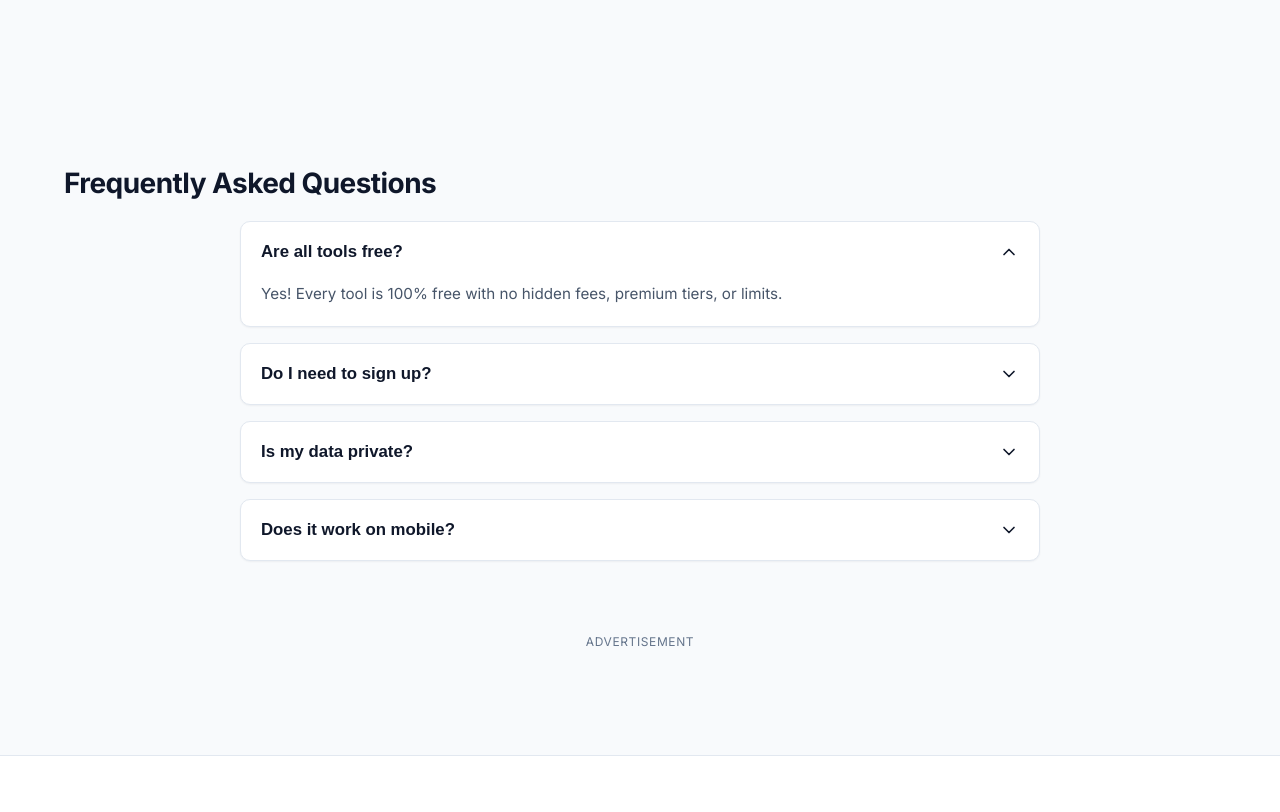
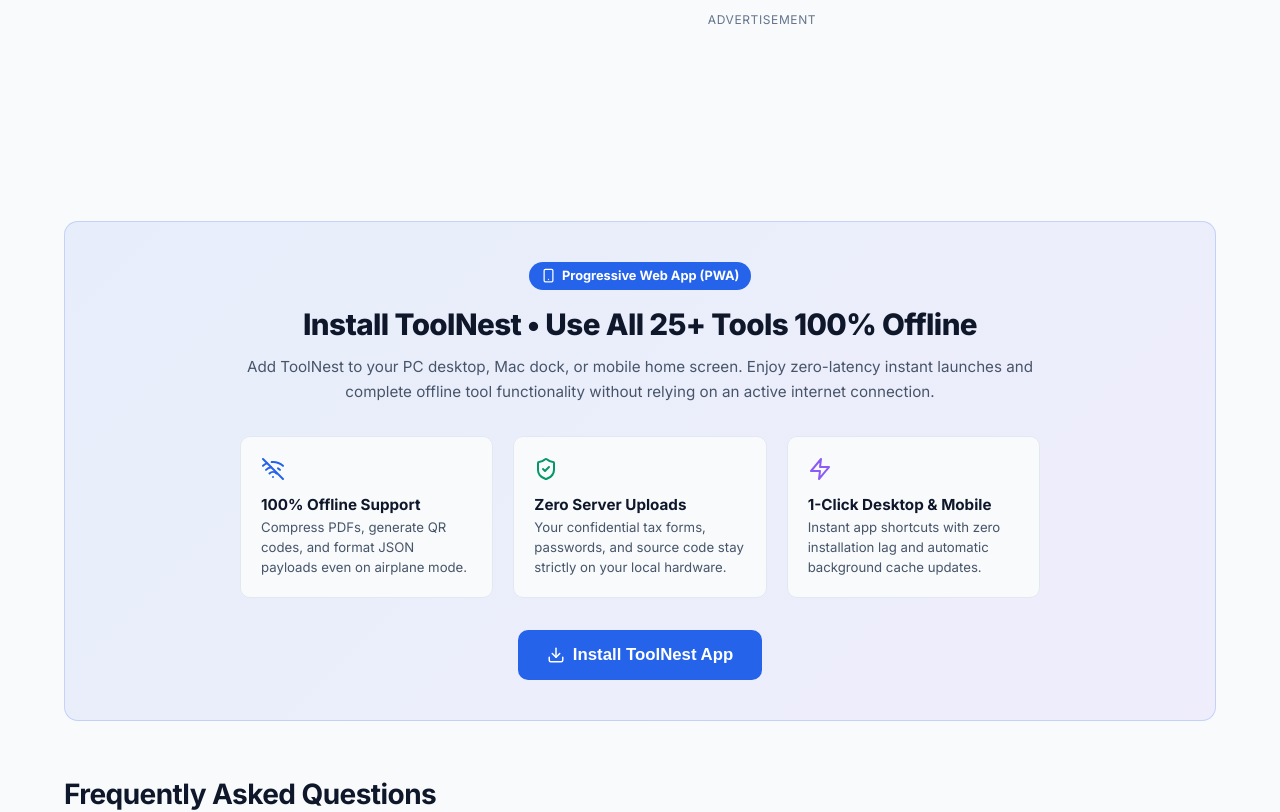
Before and after one commit to Ayaanshaikh20/Toolnest, a React (Vite) app: page / in a window 1280 px wide. Shown: the part 1680-2492 px from the top of the page. Built offline with nearby package versions, Linux system fonts and the light colour scheme.

Commit message:
feat: implement HomePage with PWA installation support, category filtering, and searchable tool grid

```diff
--- a/src/pages/HomePage.jsx
+++ b/src/pages/HomePage.jsx
@@ -1,4 +1,4 @@
-import React, { useState } from 'react';
+import React, { useState, useEffect } from 'react';
 import { Link } from 'react-router-dom';
 import { TOOLS_DATA, CATEGORIES } from '../data/toolsData';
 import { SearchBar } from '../components/SearchBar';
@@ -6,11 +6,49 @@
 import { AdPlaceholder } from '../components/AdPlaceholder';
 import { FAQ } from '../components/FAQ';
 import { CustomToolIcon } from '../components/CustomToolIcons';
-import { Search, X } from 'lucide-react';
+import { Search, X, Smartphone, WifiOff, Zap, ShieldCheck, Download, Sparkles, CheckCircle2 } from 'lucide-react';
 
 export const HomePage = ({ onOpenCommandPalette }) => {
   const [searchQuery, setSearchQuery] = useState('');
   const [activeCategory, setActiveCategory] = useState('all');
+  const [installPrompt, setInstallPrompt] = useState(null);
+  const [isInstalled, setIsInstalled] = useState(false);
+
+  useEffect(() => {
+    if (window.matchMedia('(display-mode: standalone)').matches || window.navigator.standalone === true) {
+      setIsInstalled(true);
+      return;
+    }
+
+    const handleBeforeInstall = (e) => {
+      e.preventDefault();
+      setInstallPrompt(e);
+    };
+    const handleAppInstalled = () => {
+      setIsInstalled(true);
+      setInstallPrompt(null);
+    };
+
+    window.addEventListener('beforeinstallprompt', handleBeforeInstall);
+    window.addEventListener('appinstalled', handleAppInstalled);
+
+    return () => {
+      window.removeEventListener('beforeinstallprompt', handleBeforeInstall);
+      window.removeEventListener('appinstalled', handleAppInstalled);
+    };
+  }, []);
+
+  const handleInstallClick = async () => {
+    if (!installPrompt) {
+      alert('To install ToolNest on mobile/desktop, tap the Install button in your browser address bar or use "Add to Home Screen" in your browser menu.');
+      return;
+    }
+    installPrompt.prompt();
+    const { outcome } = await installPrompt.userChoice;
+    if (outcome === 'accepted') {
+      setInstallPrompt(null);
+    }
+  };
 
   const filteredTools = TOOLS_DATA.filter(tool => {
     const q = searchQuery.toLowerCase();
@@ -23,10 +61,11 @@
   });
 
   const homepageFaqs = [
-    { question: 'Are all tools free?', answer: 'Yes! Every tool is 100% free with no hidden fees, premium tiers, or limits.' },
-    { question: 'Do I need to sign up?', answer: 'No account required. Visit any tool URL and start working immediately.' },
-    { question: 'Is my data private?', answer: 'Yes. All tools run inside your browser. Your files and text never leave your device.' },
-    { question: 'Does it work on mobile?', answer: 'Yes, fully responsive on smartphones, tablets, and desktops.' }
+    { question: 'Can I use ToolNest offline?', answer: 'Yes! ToolNest is a Progressive Web App (PWA). You can install it on your computer, tablet, or smartphone to run all PDF, developer, image, and text utilities completely offline without an internet connection.' },
+    { question: 'How do I install the ToolNest app?', answer: 'Click the "Install App" button in the header or homepage banner. On Android and PC/Mac, it will install instantly. On iOS Safari, tap the Share button and select "Add to Home Screen".' },
+    { question: 'Are all tools 100% free?', answer: 'Yes! Every tool is completely free with no subscription tiers, daily usage limits, or hidden fees.' },
+    { question: 'Is my data and file content private?', answer: 'Yes, 100%. All processing runs locally inside your browser memory using WebAssembly and client-side JavaScript. Your files and data are never uploaded to any remote server.' },
+    { question: 'Do I need to sign up or create an account?', answer: 'No registration is required. Open any tool and start working immediately.' }
   ];
 
   const homepageStructuredData = {
@@ -44,22 +83,25 @@
   return (
     <div>
       <SEO
-        title="ToolNest - Free Online Tools That Just Work"
-        description="Fast, simple and free tools for developers, creators, students and everyday tasks. No registration, client-side processing, and 100% private."
+        title="ToolNest - 25+ Free Online Tools & Offline PWA Utilities"
+        description="Fast, private and free web utilities for developers, creators, students and everyday productivity. PDF tools, image compressors, QR codes, and converters with 100% offline PWA support."
         canonicalUrl="/"
         structuredData={homepageStructuredData}
       />
 
-      {/* ── Compact Hero ── */}
+      {/* ── Compact Hero with PWA Badges ── */}
       <section className="hero-compact">
         <div className="container">
           <div className="hero-compact-inner">
             <div className="hero-compact-text">
+              <div style={{ display: 'inline-flex', alignItems: 'center', gap: '0.4rem', padding: '0.25rem 0.65rem', borderRadius: '999px', background: 'rgba(37, 99, 235, 0.1)', color: 'var(--primary-color)', fontSize: '0.78rem', fontWeight: '700', marginBottom: '0.75rem' }}>
+                <Sparkles size={14} /> 25+ Tools &bull; 100% Offline PWA Ready
+              </div>
               <h1>Free Online Tools.<br /><span style={{ color: 'var(--primary-color)' }}>Open. Use. Done.</span></h1>
-              <p>15+ fast, privacy-first utilities. No login, no uploads, no nonsense.</p>
+              <p>Fast, privacy-first developer & document utilities. Zero server uploads, zero logins, and full offline execution.</p>
             </div>
             <div className="hero-compact-search">
-              <SearchBar value={searchQuery} onChange={setSearchQuery} onOpenCommandPalette={onOpenCommandPalette} placeholder="Search tools (JSON, Image, Password...)" />
+              <SearchBar value={searchQuery} onChange={setSearchQuery} onOpenCommandPalette={onOpenCommandPalette} placeholder="Search tools (PDF, JSON, Image, Password...)" />
             </div>
           </div>
         </div>
@@ -128,7 +170,7 @@
               <div className="no-results">
                 <Search size={40} style={{ color: 'var(--text-light)', marginBottom: '1rem' }} />
                 <h3>No tools found for "{searchQuery}"</h3>
-                <p>Try: JSON, Image, Password, Word, UUID</p>
+                <p>Try: PDF, JSON, Image, Password, Word, UUID</p>
                 <button className="btn btn-primary btn-sm" style={{ marginTop: '1rem' }} onClick={() => { setSearchQuery(''); setActiveCategory('all'); }}>
                   Show All Tools
                 </button>
@@ -139,8 +181,113 @@
           </main>
         </div>
 
+        {/* ── PWA & Offline Showcase Section ── */}
+        <section style={{
+          marginTop: '3.5rem',
+          padding: '2.5rem 2rem',
+          background: 'linear-gradient(135deg, rgba(37, 99, 235, 0.08) 0%, rgba(139, 92, 246, 0.08) 100%)',
+          border: '1px solid rgba(37, 99, 235, 0.2)',
+          borderRadius: 'var(--radius-lg, 16px)',
+          position: 'relative',
+          overflow: 'hidden'
+        }}>
+          <div style={{ maxWidth: '800px', margin: '0 auto', textAlign: 'center' }}>
+            <div style={{
+              display: 'inline-flex',
+              alignItems: 'center',
+              gap: '0.4rem',
+              padding: '0.3rem 0.75rem',
+              borderRadius: '999px',
+              background: 'var(--primary-color)',
+              color: '#FFFFFF',
+              fontSize: '0.8rem',
+              fontWeight: '700',
+              marginBottom: '1rem'
+            }}>
+              <Smartphone size={15} /> Progressive Web App (PWA)
+            </div>
+
+            <h2 style={{ fontSize: '1.85rem', fontWeight: '800', marginBottom: '0.75rem', color: 'var(--text-main)' }}>
+              Install ToolNest &bull; Use All 25+ Tools 100% Offline
+            </h2>
+
+            <p style={{ fontSize: '0.95rem', color: 'var(--text-muted)', lineHeight: '1.6', marginBottom: '2rem' }}>
+              Add ToolNest to your PC desktop, Mac dock, or mobile home screen. Enjoy zero-latency instant launches and complete offline tool functionality without relying on an active internet connection.
+            </p>
+
+            <div style={{
+              display: 'grid',
+              gridTemplateColumns: 'repeat(auto-fit, minmax(220px, 1fr))',
+              gap: '1.25rem',
+              marginBottom: '2rem',
+              textAlign: 'left'
+            }}>
+              <div style={{
+                padding: '1.25rem',
+                background: 'var(--bg-color)',
+                border: '1px solid var(--border-color)',
+                borderRadius: 'var(--radius-md)'
+              }}>
+                <div style={{ color: 'var(--primary-color)', marginBottom: '0.5rem' }}>
+                  <WifiOff size={24} />
+                </div>
+                <h4 style={{ fontSize: '0.95rem', fontWeight: '700', marginBottom: '0.25rem', color: 'var(--text-main)' }}>
+                  100% Offline Support
+                </h4>
+                <p style={{ fontSize: '0.825rem', color: 'var(--text-muted)', margin: 0 }}>
+                  Compress PDFs, generate QR codes, and format JSON payloads even on airplane mode.
+                </p>
+              </div>
+
+              <div style={{
+                padding: '1.25rem',
+                background: 'var(--bg-color)',
+                border: '1px solid var(--border-color)',
+                borderRadius: 'var(--radius-md)'
+              }}>
+                <div style={{ color: 'var(--success-color)', marginBottom: '0.5rem' }}>
+                  <ShieldCheck size={24} />
+                </div>
+                <h4 style={{ fontSize: '0.95rem', fontWeight: '700', marginBottom: '0.25rem', color: 'var(--text-main)' }}>
+                  Zero Server Uploads
+                </h4>
+                <p style={{ fontSize: '0.825rem', color: 'var(--text-muted)', margin: 0 }}>
+                  Your confidential tax forms, passwords, and source code stay strictly on your local hardware.
+                </p>
+              </div>
+
+              <div style={{
+                padding: '1.25rem',
+                background: 'var(--bg-color)',
+                border: '1px solid var(--border-color)',
+                borderRadius: 'var(--radius-md)'
+              }}>
+                <div style={{ color: '#8B5CF6', marginBottom: '0.5rem' }}>
+                  <Zap size={24} />
+                </div>
+                <h4 style={{ fontSize: '0.95rem', fontWeight: '700', marginBottom: '0.25rem', color: 'var(--text-main)' }}>
+                  1-Click Desktop & Mobile
+                </h4>
+                <p style={{ fontSize: '0.825rem', color: 'var(--text-muted)', margin: 0 }}>
+                  Instant app shortcuts with zero installation lag and automatic background cache updates.
+                </p>
+              </div>
+            </div>
+
+            <div style={{ display: 'inline-flex', gap: '1rem', flexWrap: 'wrap', justifyContent: 'center' }}>
+              <button
+                onClick={handleInstallClick}
+                className="btn btn-primary btn-lg"
+                style={{ display: 'inline-flex', alignItems: 'center', gap: '0.5rem', fontWeight: '700' }}
+              >
+                <Download size={18} /> {isInstalled ? 'App Installed on Device' : 'Install ToolNest App'}
+              </button>
+            </div>
+          </div>
+        </section>
+
         {/* FAQ */}
-        <section style={{ padding: '2.5rem 0' }}>
+        <section style={{ padding: '3.5rem 0 2rem' }}>
           <h2 style={{ marginBottom: '1.25rem' }}>Frequently Asked Questions</h2>
           <FAQ faqs={homepageFaqs} />
         </section>
```
